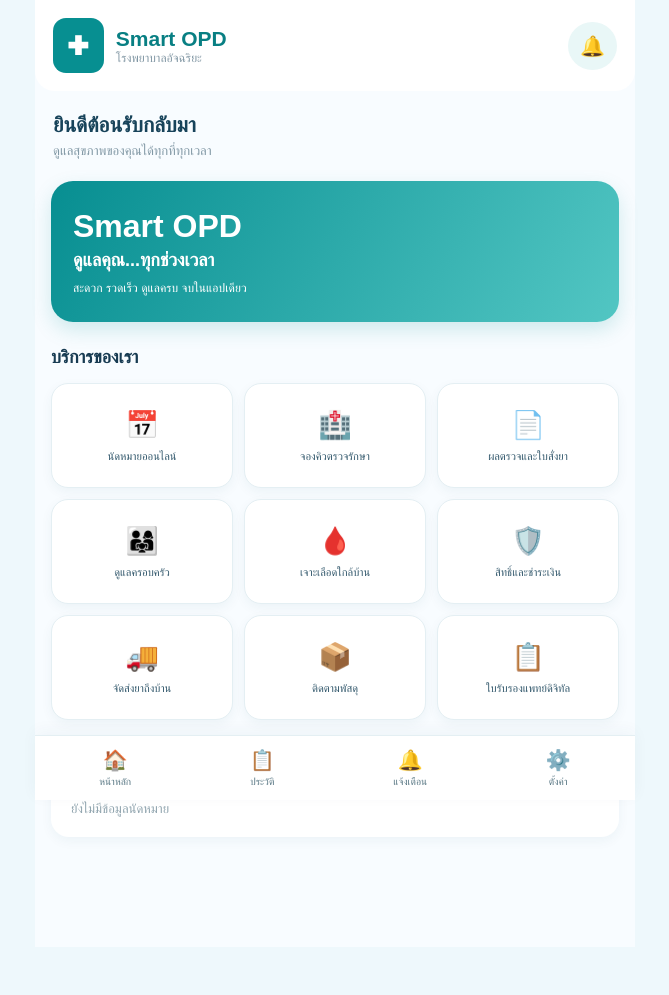
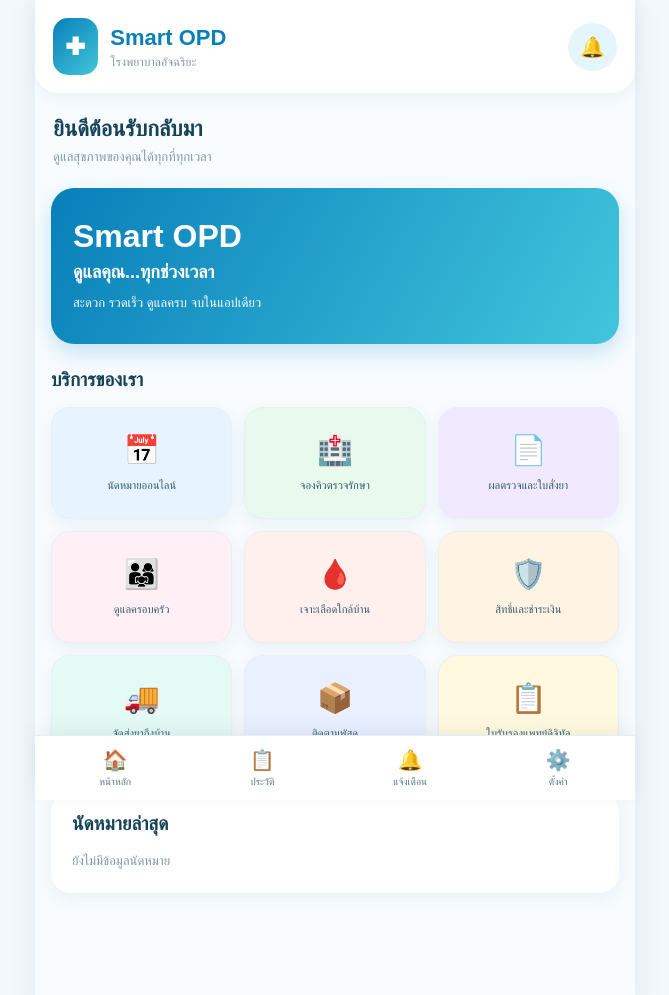
Before and after one commit to foncy-2345/smart-opd, a plain HTML site: page index.html in a window 1280 px wide. Shown: the whole page, without its empty margins (305-974 px from the left). Before the commit the page ends 947 px from the top, so only its background shows below. Drawn offline with Linux system fonts and the light colour scheme.

Commit message:
Update style.css

```diff
--- a/style.css
+++ b/style.css
@@ -1,4 +1,4 @@
-/* SMART OPD DESIGN */
+/* SMART OPD - MODERN HOSPITAL DESIGN */
 
 * {
     margin: 0;
@@ -6,10 +6,16 @@
     box-sizing: border-box;
 }
 
+:root {
+    --primary: #087fba;
+    --dark: #17435a;
+    --background: #f2f8fc;
+}
+
 body {
     font-family: Arial, sans-serif;
-    background: #eef8fc;
-    color: #173b52;
+    background: var(--background);
+    color: var(--dark);
 }
 
 .app {
@@ -17,7 +23,8 @@ body {
     margin: auto;
     background: #f8fcff;
     min-height: 100vh;
-    padding-bottom: 85px;
+    padding-bottom: 95px;
+    box-shadow: 0 0 30px #173b5210;
 }
 
 /* HEADER */
@@ -28,7 +35,8 @@ body {
     align-items: center;
     background: white;
     padding: 18px;
-    border-radius: 0 0 20px 20px;
+    border-radius: 0 0 24px 24px;
+    box-shadow: 0 4px 15px #16495b10;
 }
 
 .logo {
@@ -38,25 +46,27 @@ body {
 }
 
 .logo span {
-    background: #078f91;
+    background: linear-gradient(135deg, #087fba, #43c6d9);
     color: white;
-    padding: 10px 14px;
-    border-radius: 13px;
-    font-size: 30px;
+    padding: 12px;
+    border-radius: 15px;
+    font-size: 28px;
 }
 
 .logo h2 {
-    color: #087f83;
-    font-size: 21px;
+    color: #087fba;
+    font-size: 22px;
+    font-weight: bold;
 }
 
 .logo p {
     font-size: 12px;
     color: #8096a3;
+    margin-top: 4px;
 }
 
 .notification {
-    background: #e9f7f7;
+    background: #e5f5fc;
     border: none;
     padding: 12px;
     border-radius: 50%;
@@ -66,38 +76,36 @@ body {
 /* WELCOME */
 
 .welcome {
-    padding: 22px 18px;
+    padding: 23px 18px;
 }
 
 .welcome h2 {
-    font-size: 21px;
+    font-size: 22px;
     color: #17435a;
 }
 
 .welcome p {
     font-size: 13px;
     color: #8198a5;
-    margin-top: 6px;
+    margin-top: 7px;
 }
 
 /* BANNER */
 
 .banner {
     margin: 0 16px;
-    padding: 27px 22px;
-    border-radius: 22px;
+    padding: 30px 22px;
+    border-radius: 23px;
     color: white;
-    background: linear-gradient(
-        120deg,
-        #078e91,
-        #52c6c3
-    );
-    box-shadow: 0 8px 20px #078f912b;
+    background: linear-gradient(120deg, #087fba, #42c5dc);
+    box-shadow: 0 9px 22px #087fba35;
+    position: relative;
+    overflow: hidden;
 }
 
 .banner h1 {
     font-size: 32px;
-    margin-bottom: 5px;
+    margin-bottom: 7px;
 }
 
 .banner h3 {
@@ -105,8 +113,9 @@ body {
 }
 
 .banner p {
-    font-size: 12px;
+    font-size: 13px;
     margin-top: 10px;
+    line-height: 1.6;
 }
 
 /* SERVICES */
@@ -117,38 +126,87 @@ body {
 
 .services h2,
 .appointment h2 {
-    font-size: 18px;
-    margin-bottom: 15px;
+    font-size: 19px;
+    margin-bottom: 16px;
+    color: #17435a;
 }
 
 .service-grid {
     display: grid;
     grid-template-columns: repeat(3, 1fr);
-    gap: 11px;
+    gap: 12px;
 }
 
 .service-grid button {
     background: white;
-    border: 1px solid #e4eff3;
-    border-radius: 17px;
-    min-height: 105px;
-    padding: 12px 5px;
-    font-size: 27px;
-    color: #078f91;
-    box-shadow: 0 4px 12px #16495b0d;
+    border: 1px solid #e8eff5;
+    border-radius: 19px;
+    min-height: 112px;
+    padding: 13px 5px;
+    font-size: 29px;
+    color: #087fba;
+    box-shadow: 0 5px 15px #16495b12;
     transition: 0.2s;
+    cursor: pointer;
 }
 
 .service-grid button:active {
-    transform: scale(0.95);
-    background: #e4f8f7;
+    transform: scale(0.94);
+}
+
+/* แยกสีบริการทั้ง 9 รายการ */
+
+.service-grid button:nth-child(1) {
+    background: #e7f4ff;
+    color: #1685d4;
+}
+
+.service-grid button:nth-child(2) {
+    background: #e8f9ed;
+    color: #20a45a;
+}
+
+.service-grid button:nth-child(3) {
+    background: #f1eaff;
+    color: #8755d8;
+}
+
+.service-grid button:nth-child(4) {
+    background: #fff0f5;
+    color: #e65b91;
+}
+
+.service-grid button:nth-child(5) {
+    background: #fff0ed;
+    color: #e65d4e;
+}
+
+.service-grid button:nth-child(6) {
+    background: #fff4e4;
+    color: #e99725;
+}
+
+.service-grid button:nth-child(7) {
+    background: #e4faf5;
+    color: #18a58d;
+}
+
+.service-grid button:nth-child(8) {
+    background: #e9f0ff;
+    color: #416fce;
+}
+
+.service-grid button:nth-child(9) {
+    background: #fff9df;
+    color: #c99b1c;
 }
 
 .service-grid span {
     display: block;
     font-size: 11px;
     color: #31576b;
-    margin-top: 9px;
+    margin-top: 10px;
+    line-height: 1.5;
 }
 
 /* APPOINTMENT */
@@ -156,14 +214,46 @@ body {
 .appointment {
     margin: 0 16px 25px;
     background: white;
-    padding: 20px;
-    border-radius: 18px;
-    box-shadow: 0 4px 12px #16495b0d;
+    padding: 21px;
+    border-radius: 20px;
+    box-shadow: 0 5px 18px #16495b12;
 }
 
 .appointment p {
-    color: #91a5af;
+    color: #8299a6;
     font-size: 13px;
+    line-height: 1.6;
+}
+
+/* FORM ELEMENTS */
+
+input,
+select,
+textarea {
+    width: 100%;
+    padding: 13px;
+    margin: 8px 0;
+    border: 1px solid #dce8ef;
+    border-radius: 12px;
+    background: #fbfdff;
+    font-size: 14px;
+    outline: none;
+}
+
+input:focus,
+select:focus,
+textarea:focus {
+    border-color: #159bd0;
+    box-shadow: 0 0 0 3px #159bd020;
+}
+
+button {
+    cursor: pointer;
+}
+
+.appointment button,
+main button {
+    border-radius: 12px;
 }
 
 /* FOOTER */
@@ -180,13 +270,14 @@ footer {
     justify-content: space-around;
     padding: 12px 5px;
     border-top: 1px solid #e4eff3;
-    box-shadow: 0 -4px 15px #16495b0b;
+    box-shadow: 0 -5px 18px #16495b12;
+    z-index: 100;
 }
 
 footer button {
     background: transparent;
     border: none;
-    color: #078f91;
+    color: #1685b8;
     font-size: 20px;
 }
 
@@ -201,14 +292,19 @@ footer span {
 
 @media (max-width: 380px) {
     .service-grid {
-        gap: 7px;
+        gap: 8px;
     }
 
     .service-grid button {
-        min-height: 95px;
+        min-height: 100px;
+        font-size: 25px;
     }
 
     .service-grid span {
         font-size: 10px;
     }
+
+    .banner h1 {
+        font-size: 28px;
+    }
 }
```
